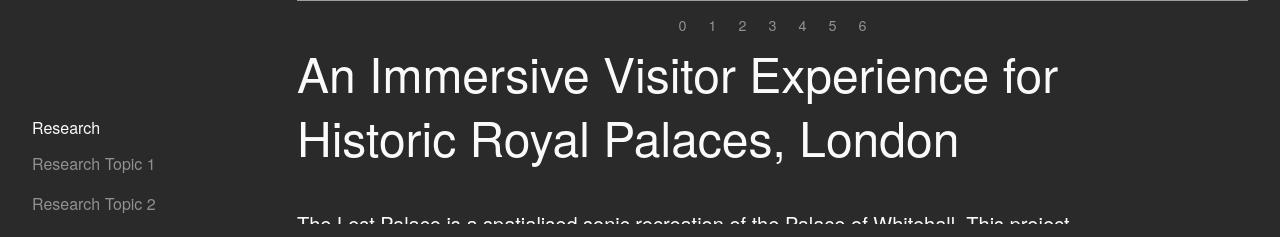
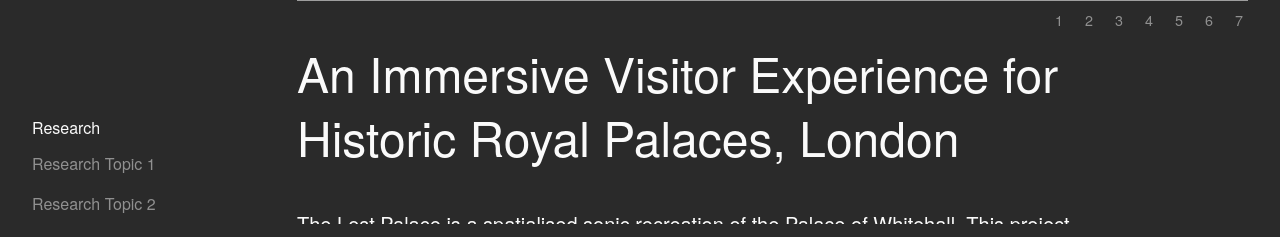
Before and after one commit to jchomko/chomkorosier, a PHP site: page / in a window 1280 px wide. Shown: the part 893-1130 px from the top of the page. Run offline with PHP 8.4, Linux system fonts and the light colour scheme; some libraries are stand-ins or nearby versions; grey boxes are pictures that could not be loaded.

Commit message:
Slideshow update

```diff
--- a/css/custom.css
+++ b/css/custom.css
@@ -83,8 +83,9 @@ p  { font-size: 1.0em; }
     color: black;
 }
 .slick-dots {
-	bottom: -35px;
+	bottom: -30px;
 	font-size: 0.9em;
+	text-align: right;
 }
 
 /*
--- a/index.html
+++ b/index.html
@@ -97,7 +97,7 @@
           dots: true,
           customPaging : function(slider, i) {
       var thumb = $(slider.$slides[i]).data();
-      return '<a>'+i+'</a>';
+      return '<a>'+(i+1)+'</a>';
               },
           });
       });
--- a/shadowing.html
+++ b/shadowing.html
@@ -95,7 +95,7 @@
           dots: true,
           customPaging : function(slider, i) {
       var thumb = $(slider.$slides[i]).data();
-      return '<a>'+i+'</a>';
+      return '<a>'+(i+1)+'</a>';
               },
           });
       });
```
